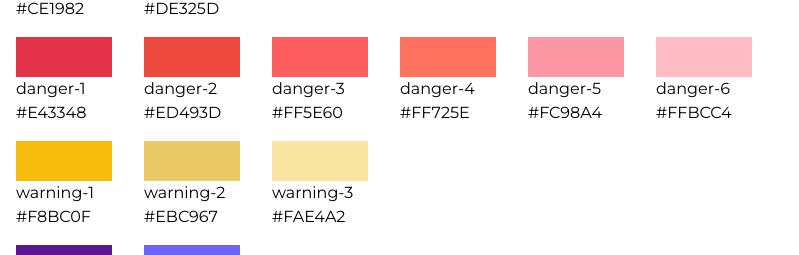
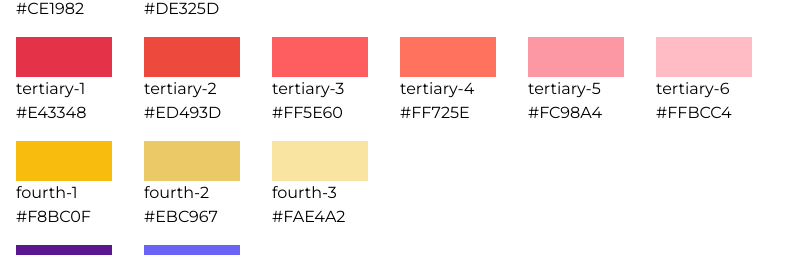
Before and after one commit to JasonXB/EF_Clone, a Next.js app: page /DevTest/themeColors in a window 1280 px wide. Shown: the part 187-442 px from the top of the page, without its empty margins (0-799 px from the left). Built offline with nearby package versions, Linux system fonts and the light colour scheme; what tw-elements would draw is missing.

Commit message:
Changed tailwind config names

```diff
--- a/pages/DevTest/themeColors.tsx
+++ b/pages/DevTest/themeColors.tsx
@@ -33,6 +33,7 @@ export default function palette() {
           <p>#AEDBFF</p>
         </div>
       </div>
+
       <div className="flex flex-row gap-8 flex-wrap mb-4">
         <div className="flex flex-col ">
           <div className="w-24 h-10 bg-[#CE1982]"> </div>
@@ -45,35 +46,36 @@ export default function palette() {
           <p>#DE325D</p>
         </div>
       </div>
+
       <div className="flex flex-row gap-8 flex-wrap mb-4">
         <div className="flex flex-col ">
           <div className="w-24 h-10 bg-[#E43348]"> </div>
-          <p>danger-1</p>
+          <p>tertiary-1</p>
           <p>#E43348</p>
         </div>
         <div className="flex flex-col ">
           <div className="w-24 h-10 bg-[#ED493D]"> </div>
-          <p>danger-2</p>
+          <p>tertiary-2</p>
           <p>#ED493D</p>
         </div>
         <div className="flex flex-col ">
           <div className="w-24 h-10 bg-[#FF5E60]"> </div>
-          <p>danger-3</p>
+          <p>tertiary-3</p>
           <p>#FF5E60</p>
         </div>
         <div className="flex flex-col ">
           <div className="w-24 h-10 bg-[#FF725E]"> </div>
-          <p>danger-4</p>
+          <p>tertiary-4</p>
           <p>#FF725E</p>
         </div>
         <div className="flex flex-col ">
           <div className="w-24 h-10 bg-[#FC98A4]"> </div>
-          <p>danger-5</p>
+          <p>tertiary-5</p>
           <p>#FC98A4</p>
         </div>
         <div className="flex flex-col ">
           <div className="w-24 h-10 bg-[#FFBCC4]"> </div>
-          <p>danger-6</p>
+          <p>tertiary-6</p>
           <p>#FFBCC4</p>
         </div>
       </div>
@@ -81,17 +83,17 @@ export default function palette() {
       <div className="flex flex-row gap-8 flex-wrap mb-4">
         <div className="flex flex-col ">
           <div className="w-24 h-10 bg-[#F8BC0F]"> </div>
-          <p>warning-1</p>
+          <p>fourth-1</p>
           <p>#F8BC0F</p>
         </div>
         <div className="flex flex-col ">
           <div className="w-24 h-10 bg-[#EBC967]"> </div>
-          <p>warning-2</p>
+          <p>fourth-2</p>
           <p>#EBC967</p>
         </div>
         <div className="flex flex-col ">
           <div className="w-24 h-10 bg-[#FAE4A2]"> </div>
-          <p>warning-3</p>
+          <p>fourth-3</p>
           <p>#FAE4A2</p>
         </div>
       </div>
--- a/tailwind.config.js
+++ b/tailwind.config.js
@@ -23,12 +23,12 @@ module.exports = {
         'secondary-1': '#CE1982',
         'secondary-2': '#DE325D',
         // Shades of Red
-        'danger-1': '#E43348',
-        'danger-2': '#ED493D',
-        'danger-3': '#FF5E60',
-        'danger-4': '#FF725E',
-        'danger-5': '#FC98A4',
-        'danger-6': '#FFBCC4',
+        'tertiary-1': '#E43348',
+        'tertiary-2': '#ED493D',
+        'tertiary-3': '#FF5E60',
+        'tertiary-4': '#FF725E',
+        'tertiary-5': '#FC98A4',
+        'tertiary-6': '#FFBCC4',
         // Shades of yellow
         'warning-1': '#F8BC0F',
         'warning-2': '#EBC967',
```
